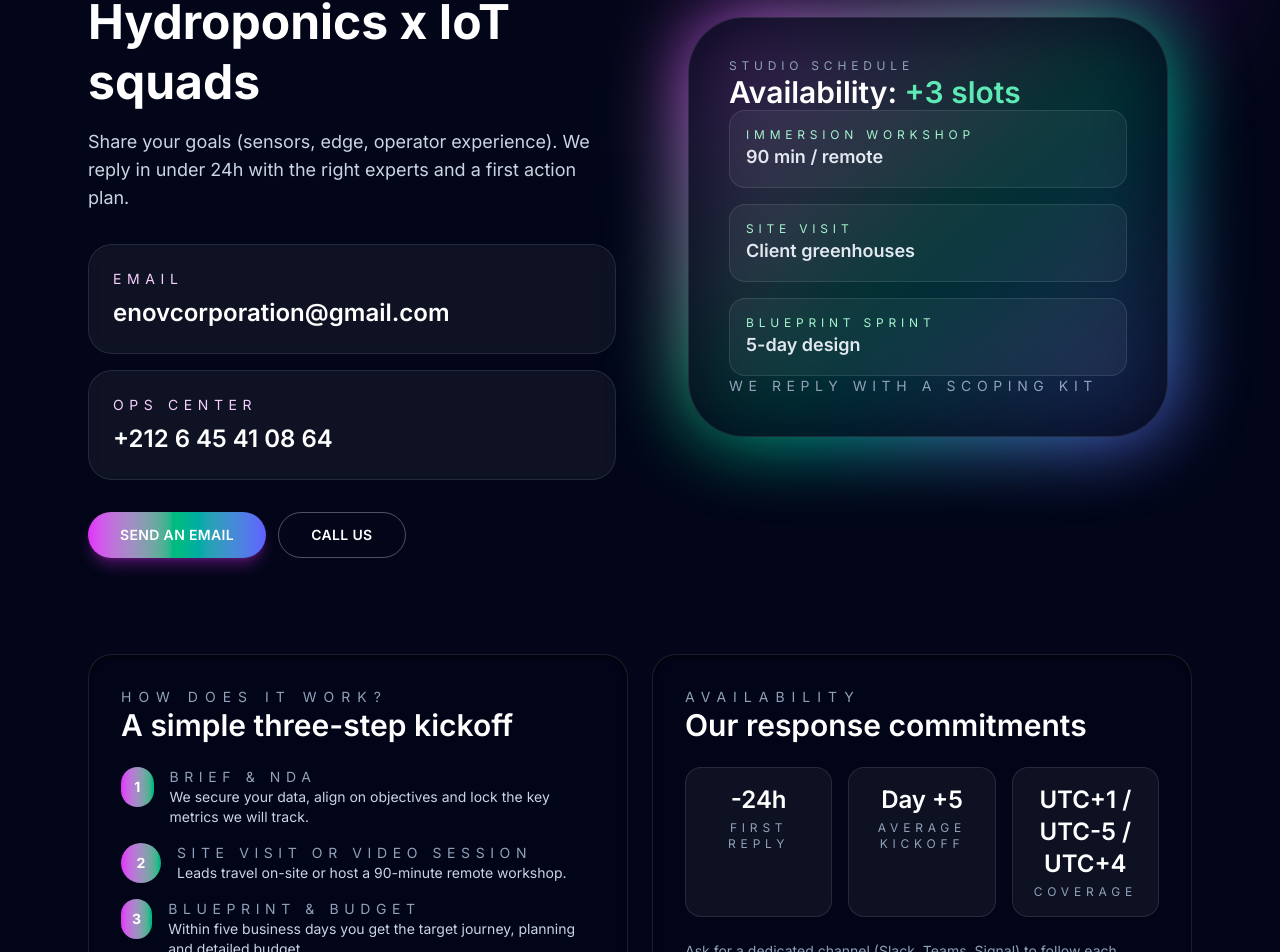
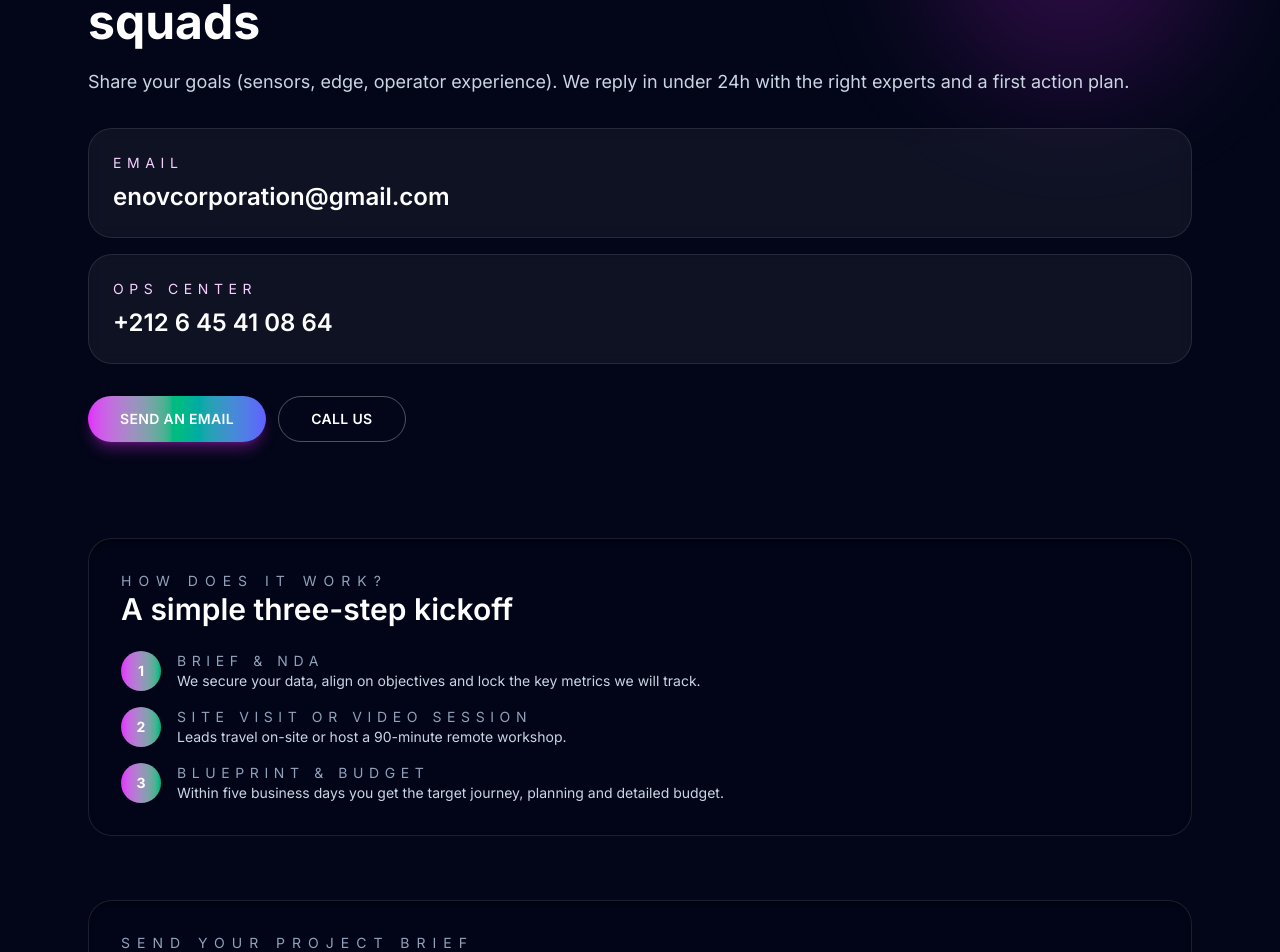
Before and after one commit to fahol45/enov-corp, a Next.js app: page /contact in a window 1280 px wide. Shown: the part 265-1217 px from the top of the page. Built offline with nearby package versions, Linux system fonts and the light colour scheme.

Commit message:
modification

```diff
--- a/src/app/contact/page.tsx
+++ b/src/app/contact/page.tsx
@@ -6,8 +6,6 @@ import { useLanguage, type SupportedLanguage } from "@/context/LanguageContext";
 
 type Channel = { label: string; value: string };
 type Step = { title: string; description: string };
-type Highlight = { label: string; value: string };
-
 type ContactCopy = {
   hero: {
     kicker: string;
@@ -16,24 +14,11 @@ type ContactCopy = {
     channels: Channel[];
     primaryCta: string;
     secondaryCta: string;
-    agenda: {
-      title: string;
-      availabilityPrefix: string;
-      availabilityValue: string;
-      modules: { label: string; detail: string }[];
-      footer: string;
-    };
   };
   steps: {
     kicker: string;
     title: string;
     items: Step[];
-  };
-  service: {
-    kicker: string;
-    title: string;
-    highlights: Highlight[];
-    note: string;
   };
   form: ContactFormCopy;
 };
@@ -51,17 +36,6 @@ const contactCopy: Record<SupportedLanguage, ContactCopy> = {
       ],
       primaryCta: "Envoyer un mail",
       secondaryCta: "Appeler",
-      agenda: {
-        title: "Agenda studio",
-        availabilityPrefix: "Dispo:",
-        availabilityValue: "+3 slots",
-        modules: [
-          { label: "Atelier immersion", detail: "90 min / remote" },
-          { label: "Visite terrain", detail: "Serres clients" },
-          { label: "Sprint blueprint", detail: "5 jours design" },
-        ],
-        footer: "Nous r\u00e9pondrons avec un kit de cadrage",
-      },
     },
     steps: {
       kicker: "Comment \u00e7a se passe ?",
@@ -81,16 +55,6 @@ const contactCopy: Record<SupportedLanguage, ContactCopy> = {
           description: "Sous 5 jours ouvrables, vous recevez parcours cible, planning et budget d\u00e9taill\u00e9.",
         },
       ],
-    },
-    service: {
-      kicker: "Disponibilit\u00e9s",
-      title: "Nos engagements de r\u00e9ponse",
-      highlights: [
-        { label: "R\u00e9ponse initiale", value: "-24h" },
-        { label: "Kickoff moyen", value: "J+5" },
-        { label: "Disponibilit\u00e9", value: "UTC+1 / UTC-5 / UTC+4" },
-      ],
-      note: "Vous pouvez aussi demander un canal d\u00e9di\u00e9 (Slack, Teams, Signal) pour suivre les chantiers en temps r\u00e9el.",
     },
     form: {
       title: "Envoyer une fiche projet",
@@ -124,17 +88,6 @@ const contactCopy: Record<SupportedLanguage, ContactCopy> = {
       ],
       primaryCta: "Send an email",
       secondaryCta: "Call us",
-      agenda: {
-        title: "Studio schedule",
-        availabilityPrefix: "Availability:",
-        availabilityValue: "+3 slots",
-        modules: [
-          { label: "Immersion workshop", detail: "90 min / remote" },
-          { label: "Site visit", detail: "Client greenhouses" },
-          { label: "Blueprint sprint", detail: "5-day design" },
-        ],
-        footer: "We reply with a scoping kit",
-      },
     },
     steps: {
       kicker: "How does it work?",
@@ -154,16 +107,6 @@ const contactCopy: Record<SupportedLanguage, ContactCopy> = {
           description: "Within five business days you get the target journey, planning and detailed budget.",
         },
       ],
-    },
-    service: {
-      kicker: "Availability",
-      title: "Our response commitments",
-      highlights: [
-        { label: "First reply", value: "-24h" },
-        { label: "Average kickoff", value: "Day +5" },
-        { label: "Coverage", value: "UTC+1 / UTC-5 / UTC+4" },
-      ],
-      note: "Ask for a dedicated channel (Slack, Teams, Signal) to follow each workstream in real time.",
     },
     form: {
       title: "Send your project brief",
@@ -197,7 +140,7 @@ export default function ContactPage() {
         <div className="absolute top-0 right-16 h-72 w-72 rounded-full bg-fuchsia-500/30 blur-3xl" />
         <div className="absolute bottom-0 left-0 h-96 w-96 rounded-full bg-emerald-500/30 blur-3xl" />
       </div>
-      <section className="relative mx-auto flex max-w-6xl flex-col gap-12 px-6 py-24 lg:flex-row lg:items-center">
+      <section className="relative mx-auto flex max-w-6xl flex-col gap-12 px-6 py-24">
         <div className="flex-1 space-y-8">
           <div className="space-y-4">
             <p className="text-sm uppercase tracking-[0.5em] text-slate-400">{t.hero.kicker}</p>
@@ -230,33 +173,10 @@ export default function ContactPage() {
             </Link>
           </div>
         </div>
-        <div className="flex flex-1 items-center justify-center">
-          <div className="relative h-[420px] w-full max-w-[480px]">
-            <div className="absolute inset-0 animate-pulse rounded-[3.5rem] bg-gradient-to-br from-fuchsia-500 via-emerald-500 to-indigo-500 blur-2xl" />
-            <div className="relative flex h-full flex-col justify-between rounded-[3.5rem] border border-white/10 bg-slate-950/75 p-10 backdrop-blur">
-              <div>
-                <p className="text-xs uppercase tracking-[0.4em] text-slate-400">{t.hero.agenda.title}</p>
-                <p className="text-3xl font-semibold">
-                  {t.hero.agenda.availabilityPrefix}{" "}
-                  <span className="text-emerald-300">{t.hero.agenda.availabilityValue}</span>
-                </p>
-              </div>
-              <div className="space-y-4 text-slate-200">
-                {t.hero.agenda.modules.map((module) => (
-                  <div key={module.label} className="rounded-2xl border border-white/10 bg-white/5 p-4">
-                    <p className="text-xs uppercase tracking-[0.4em] text-emerald-200">{module.label}</p>
-                    <p className="text-lg font-semibold">{module.detail}</p>
-                  </div>
-                ))}
-              </div>
-              <p className="text-sm uppercase tracking-[0.4em] text-slate-400">{t.hero.agenda.footer}</p>
-            </div>
-          </div>
-        </div>
       </section>
 
       <section className="relative mx-auto max-w-6xl px-6 pb-16">
-        <div className="grid gap-6 lg:grid-cols-2">
+        <div className="grid gap-6">
           <div className="rounded-3xl border border-white/10 bg-slate-950/70 p-8 shadow-inner shadow-black/50">
             <p className="text-sm uppercase tracking-[0.5em] text-slate-400">{t.steps.kicker}</p>
             <h2 className="text-3xl font-semibold">{t.steps.title}</h2>
@@ -274,19 +194,6 @@ export default function ContactPage() {
               ))}
             </div>
           </div>
-          <div className="rounded-3xl border border-white/10 bg-slate-950/70 p-8 shadow-inner shadow-black/50">
-            <p className="text-sm uppercase tracking-[0.5em] text-slate-400">{t.service.kicker}</p>
-            <h2 className="text-3xl font-semibold">{t.service.title}</h2>
-            <div className="mt-6 grid gap-4 sm:grid-cols-3">
-              {t.service.highlights.map((item) => (
-                <div key={item.label} className="rounded-2xl border border-white/10 bg-white/5 p-4 text-center">
-                  <p className="text-2xl font-semibold text-white">{item.value}</p>
-                  <p className="mt-1 text-xs uppercase tracking-[0.4em] text-slate-400">{item.label}</p>
-                </div>
-              ))}
-            </div>
-            <p className="mt-6 text-sm text-slate-400">{t.service.note}</p>
-          </div>
         </div>
       </section>
 
```
